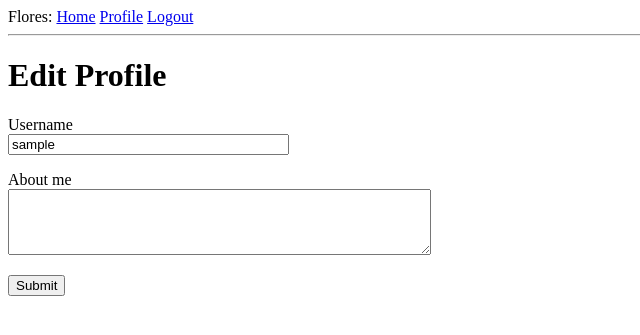
After one commit to 19floresa/Personal_website, a Flask app: page /edit_profile in a window 1280 px wide. The commit adds this page. Shown: the top 335 px of the page, without its empty margins (0-640 px from the left). Run offline with Flask 2, Linux system fonts and the light colour scheme; the visitor is signed in with stand-in values (Sample User, id 1); data comes from the database, SQL or seed files in the repository; both versions use the stored data as it was after the commit.

Commit message:
Users have a profile page and avatar from gravatar.com
The file routes.py was modified. A new route was create (/user/<username>) that
created the template for each user profile. Including to this a new function
with the decorator @app.before_request was created to update the last_seen
variable (a User variable) anytime a specified user profile is requested. Finaly,
a new route was created (/edit_profile) to help users edit their own personal
profile.

The file user.html was created for rendering the user profile.

The file base.html was modified to have the profile internal link.

The file _post.html was created to create the html code for a users post.

The file edit_profile.html was created to render the profile editing page.

The file models.py was modified. A new function (avatar(self, size)) was created
for the User class. This function creates the avatar image. Including to this
the Use class has two new global variables (about_me and last_seen), which will
contain an about me info and the last date the user was seen, respectively.

The file forms.py was modified. A new class (EditProfileForm) was created to
contain the needed input fields for editing a users profile.

```diff
--- a/app/forms.py
+++ b/app/forms.py
@@ -1,6 +1,6 @@
 from flask_wtf import FlaskForm
-from wtforms import StringField, PasswordField, BooleanField, SubmitField
-from wtforms.validators import ValidationError, DataRequired, Email, EqualTo
+from wtforms import StringField, TextAreaField, PasswordField, BooleanField, SubmitField
+from wtforms.validators import ValidationError, DataRequired, Email, EqualTo, Length
 from app.models import User
 
 # create user input fields for the login process
@@ -27,3 +27,8 @@ class RegistrationForm(FlaskForm):
         user = User.query.filter_by(email=email.data).first()
         if user is not None:
             raise ValidationError("Please use a different email address.")
+
+class EditProfileForm(FlaskForm):
+    username = StringField('Username', validators=[DataRequired()])
+    about_me = TextAreaField('About me', validators=[Length(min=0, max=140)])
+    submit = SubmitField('Submit')
--- a/app/models.py
+++ b/app/models.py
@@ -2,6 +2,7 @@ from werkzeug.security import generate_password_hash, check_password_hash
 from datetime import datetime
 from app import db, login
 from flask_login import UserMixin
+from hashlib import md5
 
 class User(UserMixin, db.Model):
     id = db.Column(db.Integer, primary_key=True)
@@ -9,6 +10,8 @@ class User(UserMixin, db.Model):
     email = db.Column(db.String(120), index=True, unique=True)
     password_hash = db.Column(db.String(128))
     posts = db.relationship('Post', backref='author', lazy='dynamic')
+    about_me = db.Column(db.String(140))
+    last_seen = db.Column(db.DateTime, default=datetime.utcnow)
 
     def __repr__(self):
         return '<User {}>'.format(self.username)
@@ -18,6 +21,12 @@ class User(UserMixin, db.Model):
 
     def check_password(self, password):
         return check_password_hash(self.password_hash, password)
+
+    def avatar(self, size):
+        # unregisted users to gravatar will get an identicon image
+        digest = md5(self.email.lower().encode('utf-8')).hexdigest()
+        return 'https://www.gravatar.com/avatar/{}?d=identicon&s={}'.format(
+                digest, size)
 
 class Post(db.Model):
     id = db.Column(db.Integer, primary_key=True)
--- a/app/routes.py
+++ b/app/routes.py
@@ -6,6 +6,8 @@ from app import app, db
 from app.forms import LoginForm, RegistrationForm
 from flask_login import current_user, login_user, logout_user, login_required
 from app.models import User
+from datetime import datetime
+from app.forms import EditProfileForm
 
 @app.route('/')
 @app.route('/index')
@@ -82,3 +84,35 @@ def register():
         return redirect(url_for('login'))
 
     return render_template('register.html', title='Register', form=form)
+
+@app.route('/user/<username>')
+@login_required
+def user(username):
+    user = User.query.filter_by(username=username).first_or_404()
+    posts = [
+            { 'author': user, 'body': 'Test post #1'},
+            { 'author': user, 'body': 'Test post #2'}
+    ]
+
+    return render_template('user.html', user=user, posts=posts)
+
+@app.before_request
+def before_request():
+    if current_user.is_authenticated:
+        current_user.last_seen = datetime.utcnow()
+        db.session.commit()
+
+@app.route('/edit_profile', methods=['GET', 'POST'])
+@login_required
+def edit_profile():
+    form = EditProfileForm()
+    if form.validate_on_submit():
+        current_user.username = form.username.data
+        current_user.about_me = form.about_me.data
+        db.session.commit()
+        flash('Your changes have been saved.')
+        return redirect(url_for('edit_profile'))
+    elif request.method == 'GET':
+        form.username.data = current_user.username
+        form.about_me.data = current_user.about_me
+    return render_template('edit_profile.html', title='Edit Profile', form=form)
--- a/app/templates/base.html
+++ b/app/templates/base.html
@@ -17,6 +17,7 @@
             {% if current_user.is_anonymous %}
                 <a href="{{ url_for('login') }}">Login</a>
             {% else %}
+                <a href="{{ url_for('user', username=current_user.username) }}">Profile</a>
                 <a href="{{ url_for('logout') }}">Logout</a>
             {% endif %}
         </div>
--- /dev/null
+++ b/app/templates/edit_profile.html
@@ -0,0 +1,25 @@
+<!-- -->
+{% extends "base.html" %}
+
+{% block content %}
+    <h1>Edit Profile</h1>
+
+    <form action="" method="post">
+        {{ form.hidden_tag() }}
+        <p>
+        {{ form.username.label }}<br>
+        {{ form.username(size=32) }}<br>
+        {% for error in form.username.errors %}
+        <span style="color: red;">[{{ error }}]</span>
+        {% endfor %}
+        </p>
+        <p>
+        {{ form.about_me.label }}<br>
+        {{ form.about_me(cols=50, rows=4) }}<br>
+        {% for error in form.about_me.errors %}
+        <span style="color: red;">[{{ error }}]</span>
+        {% endfor %}
+        </p>
+        <p>{{ form.submit() }}</p>
+    </form>
+{% endblock %}
```
Also changed, not shown: app/templates/_post.html (added, +8 -0 lines), app/templates/user.html (added, +23 -0 lines), migrations/versions/55f6c1461a25_new_fields_in_user_model.py (added, +34 -0 lines), app.db.
